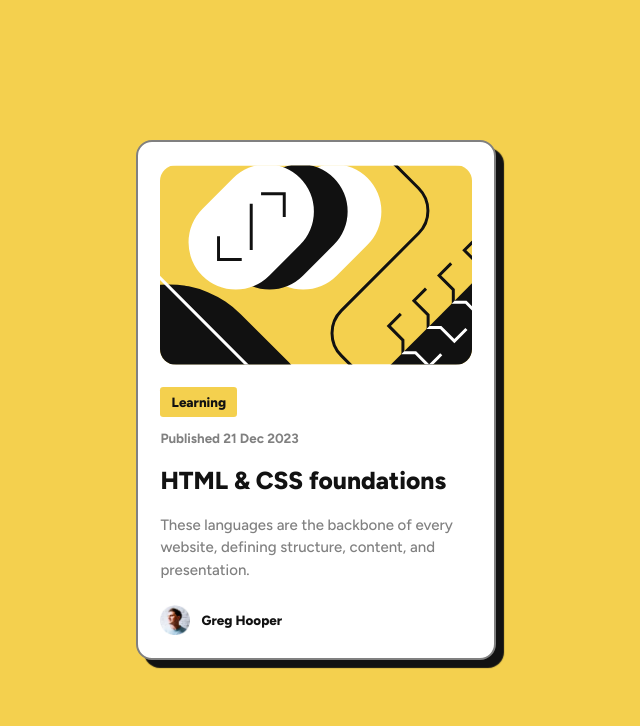
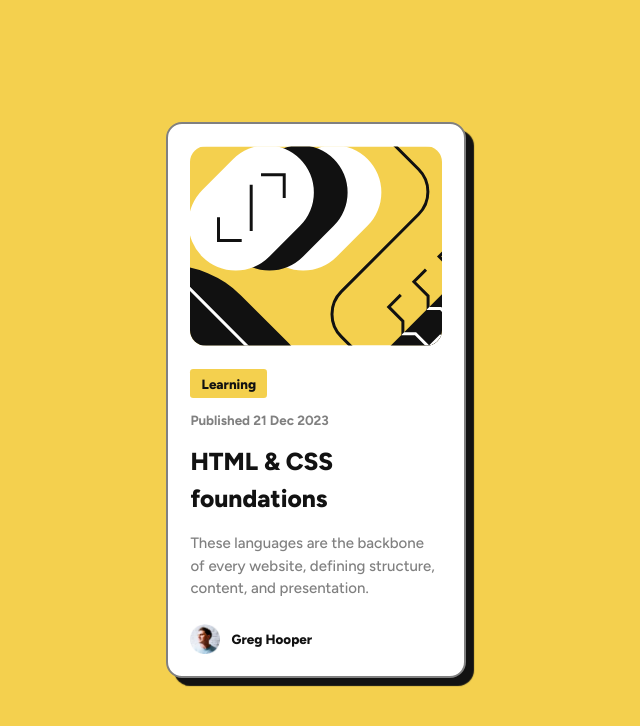
Before and after one commit to gakrita/frontend-mentor--blog-preview-card, a plain HTML site: page index.html in a window 1280 px wide. Shown: the whole page, without its empty margins (324-964 px from the left). Drawn offline with Linux system fonts and the light colour scheme.

Commit message:
Update style.css

```diff
--- a/style.css
+++ b/style.css
@@ -87,7 +87,7 @@ p {
   border: 2px solid var(--clr-neutral-500);
   border-radius: var(--br-large);
   box-shadow: 8px 8px 1px 0px var(--clr-neutral-800);
-  width: min(88%, 360px);
+  width: min(88%, 300px);
   padding: 1.4rem;
   overflow: hidden;
 }
```
